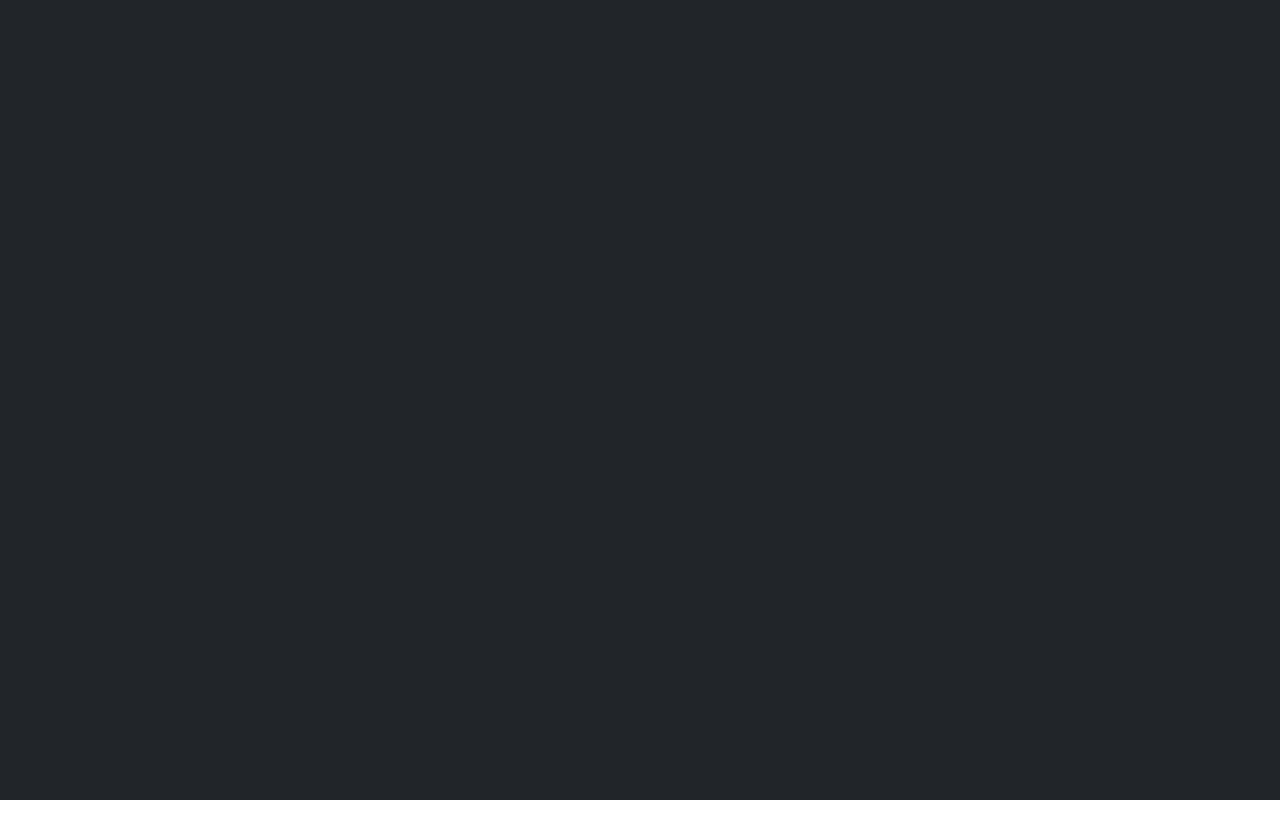
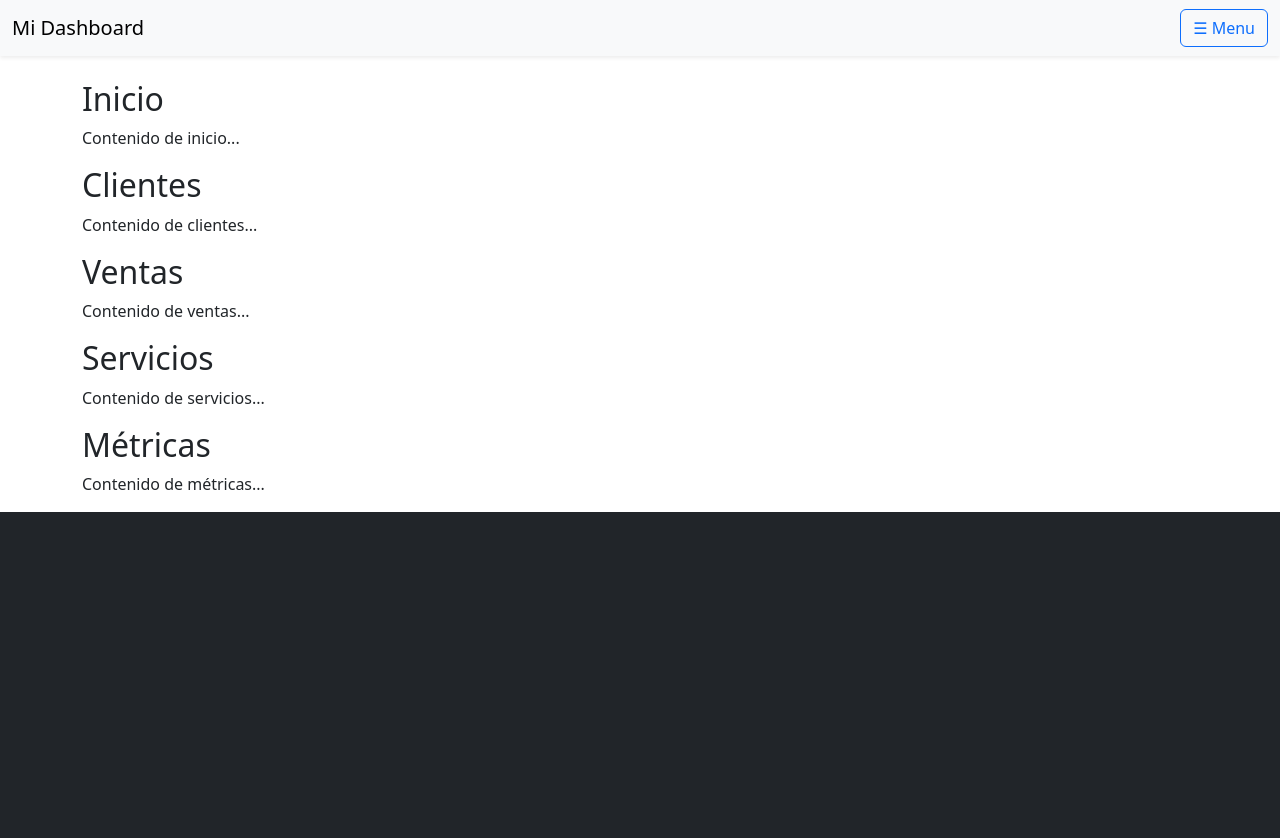
Before and after one commit to vanLam687/NcDetailing_FrontEnd, an Angular app: page /home in a window 1280 px wide. Shown: the top 838 px of the page. Before the commit the page ends 800 px from the top, so only its background shows below. Built offline with nearby package versions, Linux system fonts and the light colour scheme.

Commit message:
fix: Fix for unnecessary components and bad login practices

```diff
--- a/src/app/Components/container/container.component.html
+++ b/src/app/Components/container/container.component.html
@@ -1,4 +1,4 @@
-<!-- <app-navbar></app-navbar> -->
+<app-navbar></app-navbar>
 <div class="container-fluid bg-dark text-white min-vh-100 py-4">
   <router-outlet></router-outlet>
 </div>
--- a/src/app/Components/login/login.component.ts
+++ b/src/app/Components/login/login.component.ts
@@ -11,13 +11,12 @@ import { AuthService } from '../../Services/auth-service';
 })
 export class LoginComponent implements OnInit {
   constructor( private service: UsersService, private auth: AuthService, private router: Router) {}
+  username: string = '';
+  password: string = '';
+  message: string = '';
+  err: string = '';
 
-  username: any;
-  password: any;
-  message: any;
-  err: any;
-
- ngOnInit(): void {
+  ngOnInit(): void {
     this.auth.clearToken();
   }
 
@@ -28,13 +27,13 @@ export class LoginComponent implements OnInit {
     };
 
     this.service.Login(obj).subscribe(
-      (x: any) => {
-        if (x?.login === true && x.token) {
+      (res) => {
+        const x = res as { login: boolean; token?: string; mensaje?: string }; // 🔹 casteo acá
+        if (x.login === true && x.token) {
           this.auth.setToken(x.token);
-
           this.router.navigate(['/home/']);
         } else {
-          this.message = x?.mensaje || 'Invalid credentials';
+          this.message = x.mensaje || 'Invalid credentials';
         }
       },
       (err) => {
--- a/src/app/Components/navbar/navbar.component.html
+++ b/src/app/Components/navbar/navbar.component.html
@@ -1 +1,63 @@
-<p>navbar works!</p>
+<!-- Navbar -->
+<nav class="navbar navbar-expand-lg navbar-light bg-light shadow-sm">
+  <div class="container-fluid">
+    <a class="navbar-brand" href="#">Mi Dashboard</a>
+    <button class="btn btn-outline-primary" type="button" data-bs-toggle="offcanvas" data-bs-target="#sidebarMenu" aria-controls="sidebarMenu">
+      ☰ Menu
+    </button>
+  </div>
+</nav>
+
+<!-- Sidebar (Offcanvas) -->
+<div class="offcanvas offcanvas-start" tabindex="-1" id="sidebarMenu" aria-labelledby="sidebarMenuLabel">
+  <div class="offcanvas-header">
+    <h5 class="offcanvas-title" id="sidebarMenuLabel">Menú</h5>
+    <button type="button" class="btn-close text-reset" data-bs-dismiss="offcanvas" aria-label="Cerrar"></button>
+  </div>
+  <div class="offcanvas-body p-0">
+    <ul class="nav flex-column">
+      <li class="nav-item">
+        <a class="nav-link text-dark" href="#home">Inicio</a>
+      </li>
+      <li class="nav-item">
+        <a class="nav-link text-dark" href="#clientes">Clientes</a>
+      </li>
+      <li class="nav-item">
+        <a class="nav-link text-dark" href="#ventas">Ventas</a>
+      </li>
+      <li class="nav-item">
+        <a class="nav-link text-dark" href="#servicios">Servicios</a>
+      </li>
+      <li class="nav-item">
+        <a class="nav-link text-dark" href="#metricas">Métricas</a>
+      </li>
+    </ul>
+  </div>
+</div>
+
+<!-- Contenido principal -->
+<div class="container mt-4">
+  <section id="home">
+    <h2>Inicio</h2>
+    <p>Contenido de inicio...</p>
+  </section>
+
+  <section id="clientes">
+    <h2>Clientes</h2>
+    <p>Contenido de clientes...</p>
+  </section>
+
+  <section id="ventas">
+    <h2>Ventas</h2>
+    <p>Contenido de ventas...</p>
+  </section>
+
+  <section id="servicios">
+    <h2>Servicios</h2>
+    <p>Contenido de servicios...</p>
+  </section>
+
+  <section id="metricas">
+    <h2>Métricas</h2>
+    <p>Contenido de métricas...</p>
+    </section>
--- a/src/app/Components/register/register.component.html
+++ /dev/null
@@ -1 +0,0 @@
-<p>register works!</p>
--- a/src/app/app-module.ts
+++ b/src/app/app-module.ts
@@ -7,7 +7,6 @@ import { AppComponent } from './app.component';
 import { ContainerComponent } from './Components/container/container.component';
 import { NavbarComponent } from './Components/navbar/navbar.component';
 import { LockComponent } from './Components/lock/lock.component';
-import { RegisterComponent } from './Components/register/register.component';
 import { LoginComponent } from './Components/login/login.component';
 
 @NgModule({
@@ -16,7 +15,6 @@ import { LoginComponent } from './Components/login/login.component';
     ContainerComponent,
     NavbarComponent,
     LockComponent,
-    RegisterComponent,
     LoginComponent
   ],
   imports: [
--- a/src/app/app-routing-module.ts
+++ b/src/app/app-routing-module.ts
@@ -1,14 +1,12 @@
 import { NgModule } from '@angular/core';
 import { RouterModule, Routes } from '@angular/router';
 import { LoginComponent } from './Components/login/login.component';
-import { RegisterComponent } from './Components/register/register.component';
 import { LockComponent } from './Components/lock/lock.component';
 import { ContainerComponent } from './Components/container/container.component';
 
 const routes: Routes = [
   { path: "", component: LoginComponent },
     { path: "login", component: LoginComponent},
-    { path: "register", component: RegisterComponent },
     { path: "lock", component: LockComponent},
     { path: "home", component: ContainerComponent}
 ];
```
Also changed, not shown: src/app/Components/register/register.component.ts (deleted, +0 -11 lines), src/app/Components/register/register.component.css (deleted).
